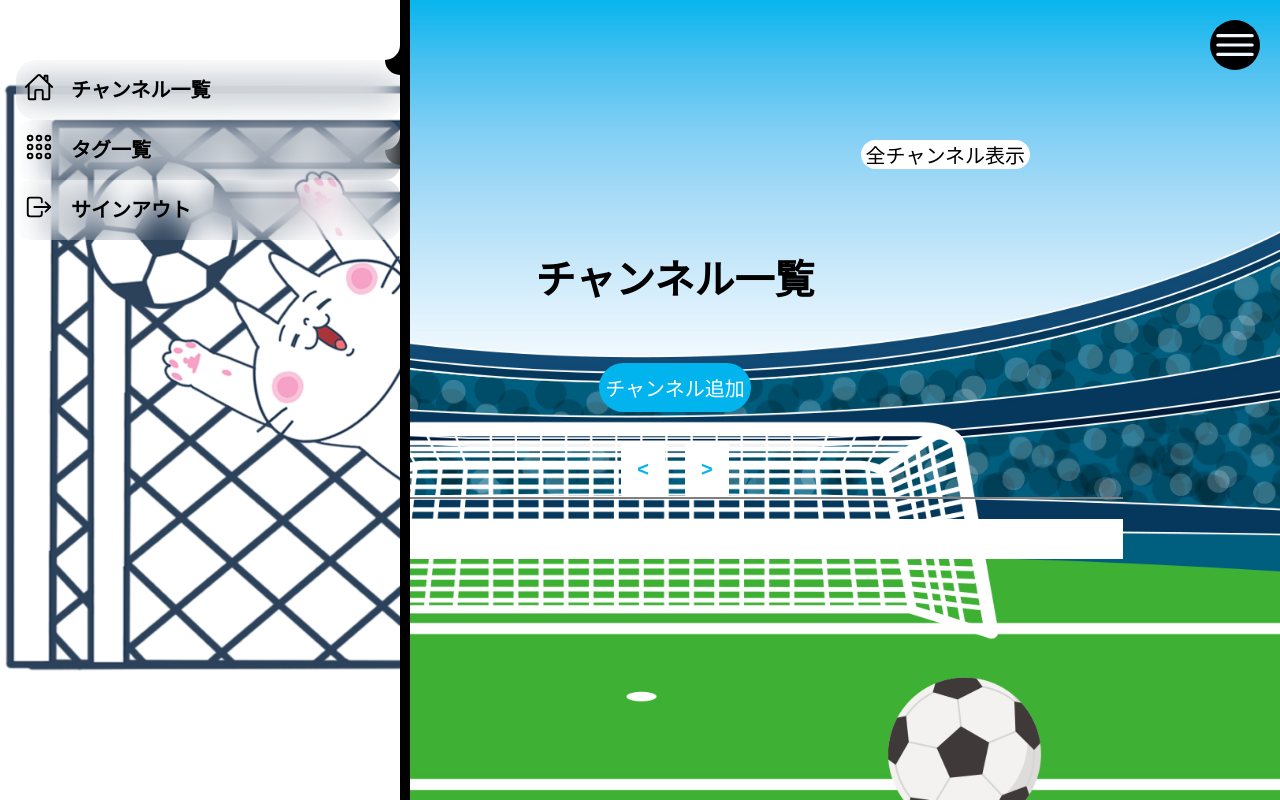
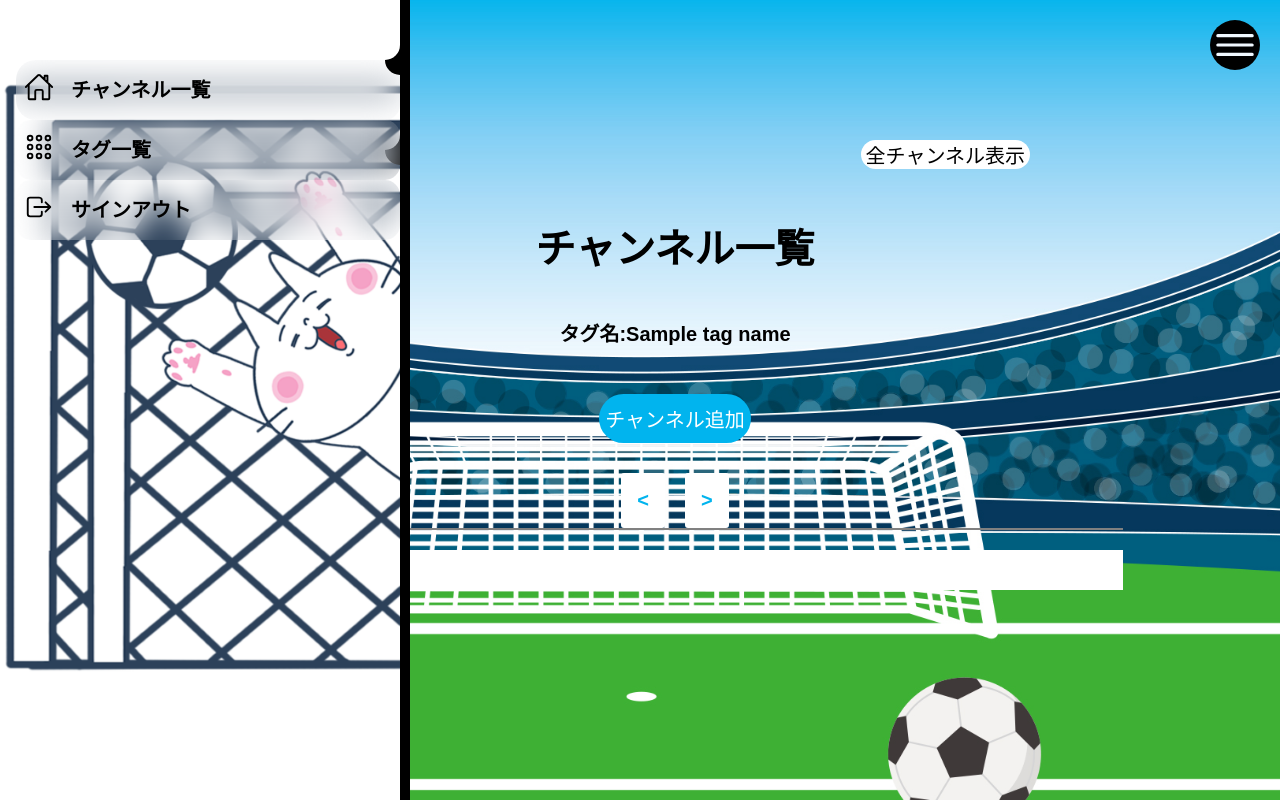
Before and after one commit to Winter-Hackathon-teamG/TeamG_Chatapp, a Flask app: template templates/index.html in a window 1280 px wide. Run offline with Flask 2, Linux system fonts and the light colour scheme; the template is opened without the code that fills it: most values are stand-ins (such as "Sample title", 1, 10 or a date in 2020); some web fonts are replaced.

Commit message:
channel(add, update, delete), tag(add), tag_channel()

```diff
--- a/app.py
+++ b/app.py
@@ -196,6 +196,10 @@
     """チャンネル名
 
     フォームからチャンネル名を取得→channel_nameへ代入
+
+    if チャンネル名が入力されていない場合:
+        エラーページを表示
+
     データベースから、入力されたチャンネル名と同じチャンネルを取得→channelへ代入
 
     if チャンネル名がデータベースに存在しない場合:
@@ -207,6 +211,11 @@
         エラーページを表示
     """
     channel_name = request.form.get('channel-title')
+
+    if not channel_name:
+        error = 'チャンネル名が入力されていません'
+        return render_template('error/error.html', error_message=error)
+
     channel = dbConnect.getChannelByName(channel_name)
 
     if channel == None:
@@ -233,6 +242,10 @@
 
     フォームからチャンネルIDを取得→cidに代入
     フォームからチャンネル名を取得→channel_nameに代入
+
+    if チャンネル名が入力されていない場合:
+        エラーページを表示
+
     フォームからチャンネル説明文を取得→channel_descriptionに代入
 
     データベースの（ユーザーID、チャンネル名、チャンネル説明文、チャンネルID）を更新
@@ -241,6 +254,11 @@
 
     cid = request.form.get('cid')
     channel_name = request.form.get('channel-title')
+
+    if not channel_name:
+        error = 'チャンネル名が入力されていません'
+        return render_template('error/error.html', error_message=error)
+
     channel_description = request.form.get('channel-description')
 
     dbConnect.updateChannel(uid, channel_name, channel_description, cid)
@@ -306,6 +324,7 @@
             """
         else:
             dbConnect.deleteChannel(cid)
+            dbConnect.deleteTagLinkByChannelId(cid)
             return redirect('/')
 
 # メッセージ作成機能
@@ -410,12 +429,13 @@
         「まだチャンネルは登録されていません」と表示
         ※redirectでindexに遷移すると、tag_nameの表示が消えてしまうためrender_templateで記述
     """
+    tags = []
     tag = dbConnect.getTagById(tid)
     tag_name = tag['name']
     channels = dbConnect.getChannelsByTagId(tid)
 
     if channels:
-        return render_template('index.html', tag_name=tag_name, channels=channels, uid=uid)
+        return render_template('index.html',tags=tags, tag_name=tag_name, channels=channels, uid=uid)
     else:
         flash(tag_name + 'のタグにチャンネルは登録されていません')
         return redirect('/tags')
@@ -435,6 +455,8 @@
 
     """
     フォームからタグ名を取得→tag_nameへ代入
+    if タグ名が入力されていない場合:
+        エラーページへ遷移
     フォームからチャンネルIDを取得→cidへ代入
 
     データベースから入力されたタグ名と同じデータを取り出す→tagへ代入
@@ -458,6 +480,11 @@
     """
 
     tag_name = request.form.get('tag_name')
+
+    if not tag_name:
+        error = 'タグ名が入力されていません'
+        return render_template('error/error.html', error_message=error)
+
     cid = request.form.get('cid')
 
     tag = dbConnect.getTagByName(tag_name)
--- a/templates/index.html
+++ b/templates/index.html
@@ -9,6 +9,9 @@
       <div class="channel-title">
         <h1>チャンネル一覧</h1>
       </div>
+      {% if tag_name %}
+      <h2>タグ名:{{ tag_name }}</h2>
+      {% endif %}
       <div class="channel-all">
         <a href="{{ url_for('index') }}">全チャンネル表示</a>
       </div>
```
Also changed, not shown: models.py (+23 -0 lines).
